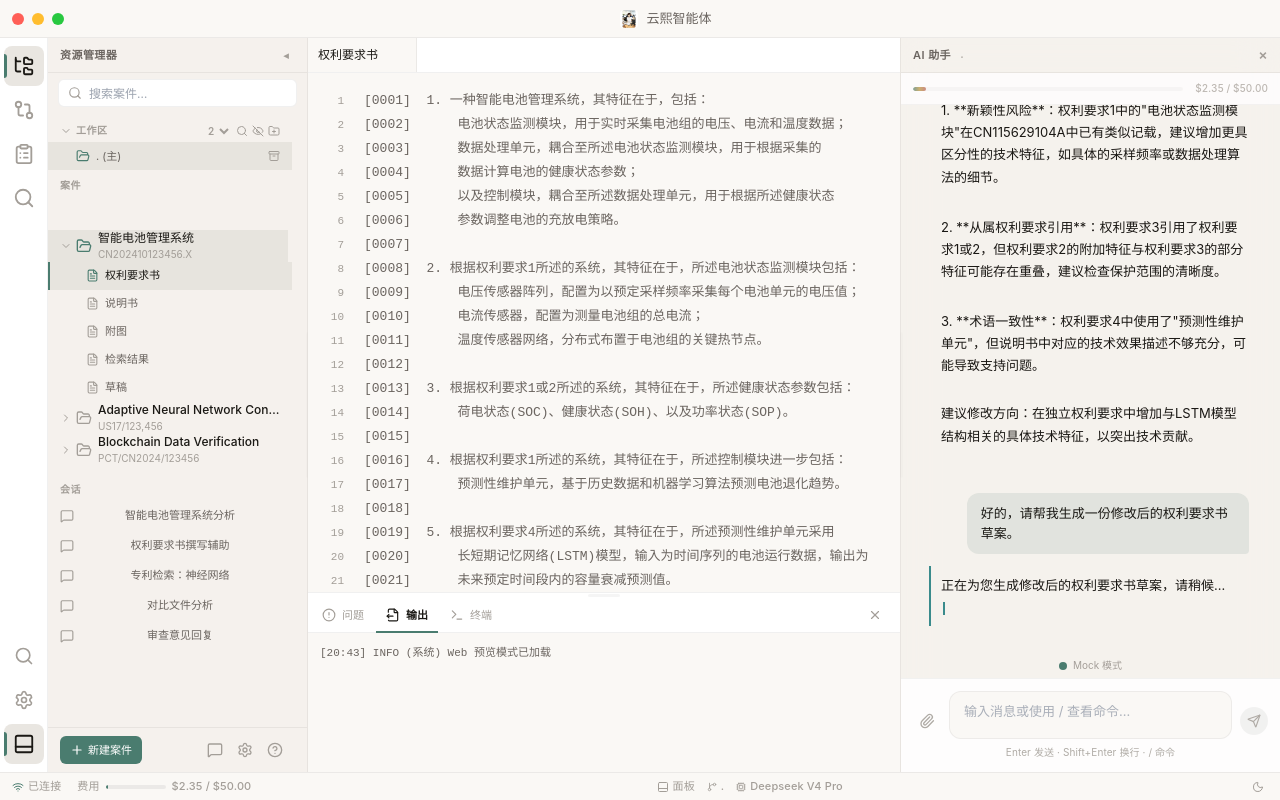
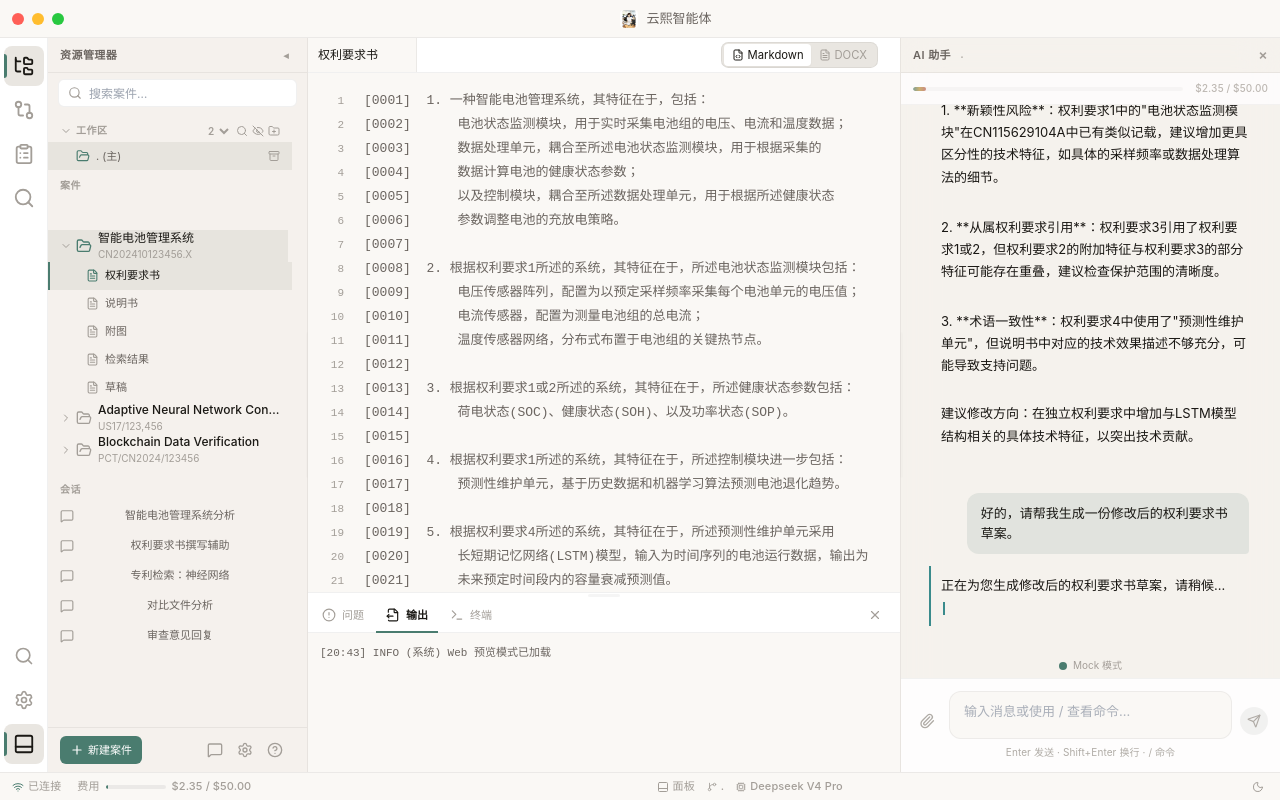
Before and after one commit to xujian519/yunxi-rust, a React (Vite) app in the folder rust/crates/yunxi-cli/frontend/: page / in a window 1280 px wide. Built offline with nearby package versions, Linux system fonts and the light colour scheme.

Commit message:
feat(ui): EditorTabBar 添加模式切换按钮

```diff
--- a/rust/crates/yunxi-cli/frontend/src/components/workbench/EditorTabBar.tsx
+++ b/rust/crates/yunxi-cli/frontend/src/components/workbench/EditorTabBar.tsx
@@ -2,6 +2,7 @@ import type { FC, DragEvent } from 'react';
 import { useState } from 'react';
 import { X } from 'lucide-react';
 import { useApp } from '@/context/AppProvider';
+import ViewModeToggle from './ViewModeToggle';
 
 const EditorTabBar: FC = () => {
   const { editorTabs, activeTabId, setActiveTab, closeEditorTab, reorderEditorTabs } = useApp();
@@ -103,6 +104,11 @@ const EditorTabBar: FC = () => {
           </div>
         );
       })}
+      {editorTabs.length > 0 && (
+        <div className="flex flex-1 items-center justify-end px-2">
+          <ViewModeToggle />
+        </div>
+      )}
     </div>
   );
 };
```
